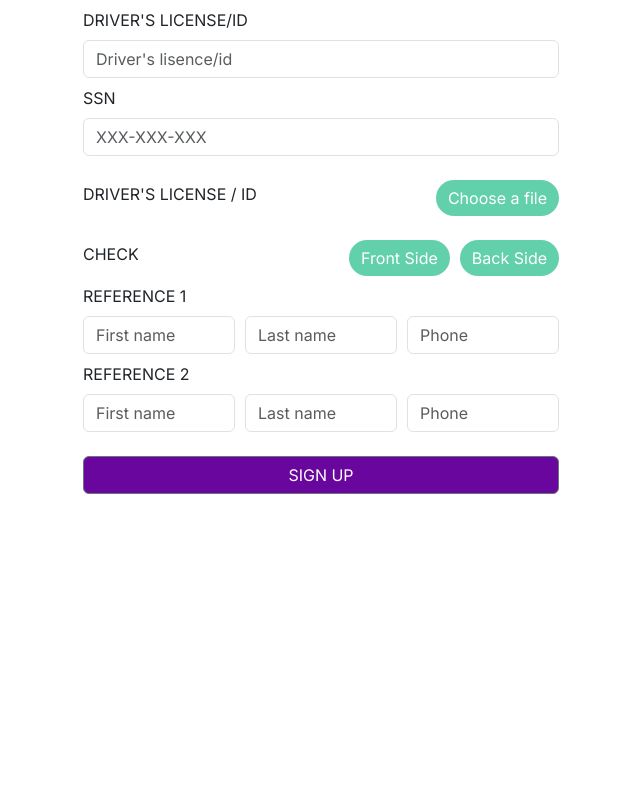
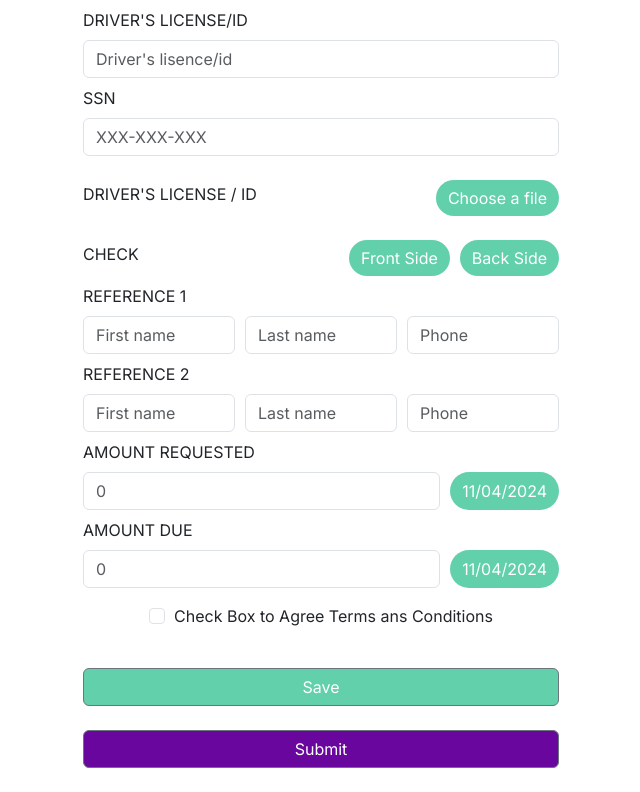
Before and after one commit to mubinkg/micro-finance, a Next.js app: page /zimba-cash/loan in a window 1280 px wide. Shown: the part 642-1434 px from the top of the page, without its empty margins (319-959 px from the left). Before the commit the page ends 1136 px from the top, so only its background shows below. Built offline with nearby package versions, Linux system fonts and the light colour scheme.

Commit message:
update load request page

```diff
--- a/app/zimba-cash/loan/page.jsx
+++ b/app/zimba-cash/loan/page.jsx
@@ -17,51 +17,69 @@ export default function Page() {
             }}>
                 <div className='container' style={{ maxWidth: "500px", display: "flex", flexDirection: "column", justifyContent: "center", alignContent: "center", }}>
                     <p className='my-2'>Emergency Loans: Life happens, use borrowed money wisely</p>
-                    <div className='mb-2' style={{ width: "100%", display:"flex", gap: "10px" }}>
-                        <InputLable label="FIRST NAME" placeholder="First name"/>
-                        <InputLable label="LAST NAME" placeholder="Last name"/>
+                    <div className='mb-2' style={{ width: "100%", display: "flex", gap: "10px" }}>
+                        <InputLable label="FIRST NAME" placeholder="First name" />
+                        <InputLable label="LAST NAME" placeholder="Last name" />
                     </div>
-                    <InputLable label="CURRENT ADDRESS" placeholder="Current address"/>
+                    <InputLable label="CURRENT ADDRESS" placeholder="Current address" />
                     <div style={{ width: "100%", marginTop: "10px" }} >
-                        <Input placeholder='Address line 2'/>
+                        <Input placeholder='Address line 2' />
                     </div>
                     <div style={{ width: "100%", marginTop: "10px" }} >
-                        <Input placeholder='City'/>
+                        <Input placeholder='City' />
                     </div>
                     <div style={{ width: "100%", marginTop: "10px" }} >
-                        <Input placeholder='State'/>
+                        <Input placeholder='State' />
                     </div>
                     <div style={{ width: "100%", marginTop: "10px" }} >
-                        <Input placeholder='Zip Code'/>
+                        <Input placeholder='Zip Code' />
                     </div>
-                    <InputLable label="CELL PHONE" placeholder="Cell phone"/>
-                    <InputLable label="Email" placeholder="Email address"/>
-                    <InputLable label="DRIVER'S LICENSE/ID" placeholder="Driver's lisence/id"/>
-                    <InputLable label="SSN" placeholder="XXX-XXX-XXX"/>
-                    <div className='mt-4' style={{ width: "100%", display:"flex", gap: "10px" , justifyContent: "space-between", alignContent: "center", alignItems: "center"}}>
+                    <InputLable label="CELL PHONE" placeholder="Cell phone" />
+                    <InputLable label="Email" placeholder="Email address" />
+                    <InputLable label="DRIVER'S LICENSE/ID" placeholder="Driver's lisence/id" />
+                    <InputLable label="SSN" placeholder="XXX-XXX-XXX" />
+                    <div className='mt-4' style={{ width: "100%", display: "flex", gap: "10px", justifyContent: "space-between", alignContent: "center", alignItems: "center" }}>
                         <Label>DRIVER'S LICENSE / ID</Label>
-                        <Button style={{background: "#62d0ab", border: 'none', outline: "none", borderRadius: "50px"}}>Choose a file</Button>
+                        <Button style={{ background: "#62d0ab", border: 'none', outline: "none", borderRadius: "50px" }}>Choose a file</Button>
                     </div>
-                    <div className='mt-4' style={{ width: "100%", display:"flex", gap: "10px" , justifyContent: "space-between", alignContent: "center", alignItems: "center"}}>
+                    <div className='mt-4' style={{ width: "100%", display: "flex", gap: "10px", justifyContent: "space-between", alignContent: "center", alignItems: "center" }}>
                         <Label>CHECK</Label>
-                        <div style={{display: 'flex', gap: "10px"}}>
-                        <Button style={{background: "#62d0ab", border: 'none', outline: "none", borderRadius: "50px"}}>Front Side</Button>
-                        <Button style={{background: "#62d0ab", border: 'none', outline: "none", borderRadius: "50px"}}>Back Side</Button>
+                        <div style={{ display: 'flex', gap: "10px" }}>
+                            <Button style={{ background: "#62d0ab", border: 'none', outline: "none", borderRadius: "50px" }}>Front Side</Button>
+                            <Button style={{ background: "#62d0ab", border: 'none', outline: "none", borderRadius: "50px" }}>Back Side</Button>
                         </div>
                     </div>
                     <Label className='my-2'>REFERENCE 1</Label>
-                    <div style={{ width: "100%", display:"flex", gap: "10px" }}>
-                        <Input placeholder="First name"/>
-                        <Input  placeholder="Last name"/>
-                        <Input  placeholder="Phone"/>
+                    <div style={{ width: "100%", display: "flex", gap: "10px" }}>
+                        <Input placeholder="First name" />
+                        <Input placeholder="Last name" />
+                        <Input placeholder="Phone" />
                     </div>
                     <Label className='my-2'>REFERENCE 2</Label>
-                    <div style={{ width: "100%", display:"flex", gap: "10px" }}>
-                        <Input placeholder="First name"/>
-                        <Input  placeholder="Last name"/>
-                        <Input  placeholder="Phone"/>
+                    <div style={{ width: "100%", display: "flex", gap: "10px" }}>
+                        <Input placeholder="First name" />
+                        <Input placeholder="Last name" />
+                        <Input placeholder="Phone" />
                     </div>
-                    <Button style={{ background: "#68069d" }} className='mt-4'>SIGN UP</Button>
+                    <Label className='my-2'>AMOUNT REQUESTED</Label>
+                    <div style={{ width: "100%", display: "flex", gap: "10px" }}>
+                        <Input placeholder="0" />
+                        <Button style={{ background: "#62d0ab", border: 'none', outline: "none", borderRadius: "50px" }}>11/04/2024</Button>
+                    </div>
+                    <Label className='my-2'>AMOUNT DUE</Label>
+                    <div style={{ width: "100%", display: "flex", gap: "10px" }}>
+                        <Input placeholder="0" />
+                        <Button style={{ background: "#62d0ab", border: 'none', outline: "none", borderRadius: "50px" }}>11/04/2024</Button>
+                    </div>
+                    <div className='mt-3' style={{display: 'flex', gap: "9px", justifyContent: "center"}}>
+                        <Input
+                            type="checkbox"
+                            onChange={(e) => console.log(e.target.checked)}
+                        />
+                        <p>Check Box to Agree Terms ans Conditions</p>
+                    </div>
+                    <Button style={{ background: "#62d0ab" }} className='mt-4'>Save</Button>
+                    <Button style={{ background: "#68069d" }} className='my-4'>Submit</Button>
                 </div>
             </div>
         </div>
```
Also changed, not shown: app/admin/dashboard/page.jsx (+9 -3 lines).
